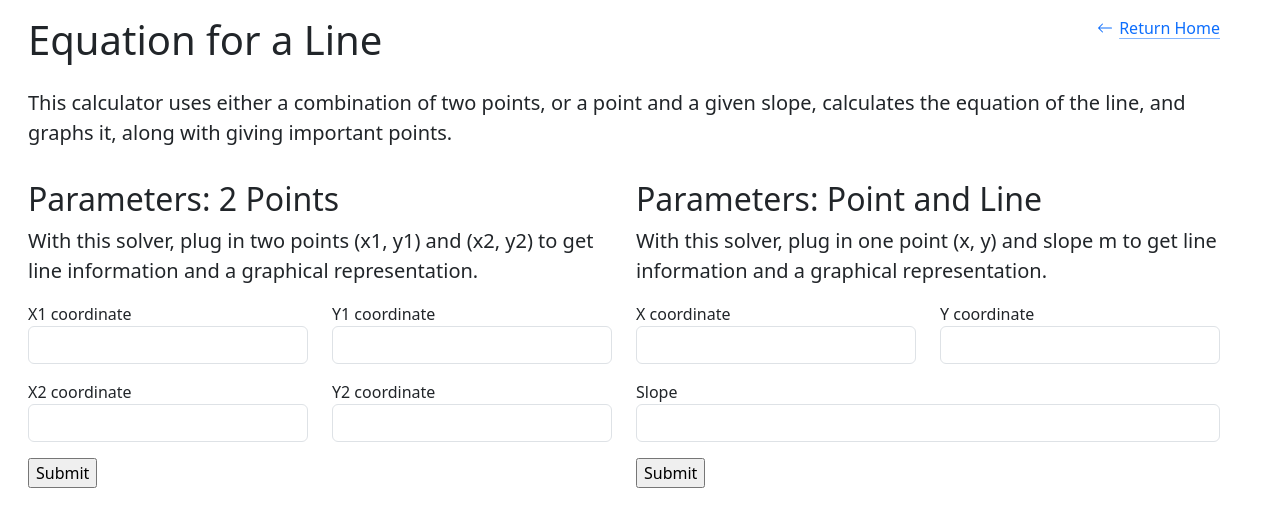
After one commit to heyitsM/kinematics-simulator, a Flask app: page /line-equation in a window 1280 px wide. The commit adds this page. Shown: the top 527 px of the page. Run offline with Flask 3, Linux system fonts and the light colour scheme.

Commit message:
working on line equation solver, still need to do graphical representation

```diff
--- a/app.py
+++ b/app.py
@@ -1,5 +1,5 @@
 from flask import Flask, render_template
-from forms import VelocityAngleHeight
+from forms import VelocityAngleHeight, TwoPointsLine, PointSlope
 import kinemath
 import os
 
@@ -77,6 +77,31 @@ def do_kinematics():
 
     return render_template('kinematics.html', form=form)
 
+@app.route('/line-equation', methods=['GET', 'POST'])
+def equation():
+    formT = TwoPointsLine()
+    formP = PointSlope()
+
+    if formT.submitT.data and formT.validate_on_submit():
+        point_1 = (formT.x_1.data, formT.y_1.data)
+        point_2 = (formT.x_2.data, formT.y_2.data)
+        slope = kinemath.linear.slope(point_1, point_2)
+        y_intercept = kinemath.linear.y_intercept(slope, point_1)
+        x_intercept = kinemath.linear.x_intercept(slope, y_intercept)
+
+        return render_template('line_equations.html', point_1=point_1,
+                               point_2=point_2, slope=slope, form=formT, form2=formP, y_int=y_intercept,
+                               x_int=x_intercept)
+
+    if formP.submitP.data and formP.validate_on_submit():
+        point_1 = (formP.x.data, formP.y.data)
+        slope = formP.m.data
+        y_intercept = kinemath.linear.y_intercept(slope, point_1)
+        x_intercept = kinemath.linear.x_intercept(slope, y_intercept)
+
+        return render_template('line_equations.html', point=point_1,
+                               slope=slope, form=formT, form2=formP, y_int=y_intercept, x_int=x_intercept)
+    return render_template('line_equations.html', form=formT, form2=formP)
 
 
 if __name__ == '__main__':
--- a/forms.py
+++ b/forms.py
@@ -35,3 +35,16 @@ class VelocityAngleHeight(FlaskForm):
     initial_height = FloatField('Initial Height', validators=[number_range(0)])
     final_surface_height = FloatField('Final Height', validators=[number_range(0)])
     submit = SubmitField('Submit')
+
+class TwoPointsLine(FlaskForm):
+    x_1 = FloatField('X1 coordinate', validators=[data_required()])
+    y_1 = FloatField('Y1 coordinate', validators=[data_required()])
+    x_2 = FloatField('X2 coordinate', validators=[data_required()])
+    y_2 = FloatField('Y2 coordinate', validators=[data_required()])
+    submitT = SubmitField('Submit')
+
+class PointSlope(FlaskForm):
+    x = FloatField('X coordinate', validators=[data_required()])
+    y = FloatField('Y coordinate', validators=[data_required()])
+    m = FloatField('Slope', validators=[data_required()])
+    submitP = SubmitField('Submit')
--- a/kinemath/__init__.py
+++ b/kinemath/__init__.py
@@ -1,2 +1,3 @@
 import kinemath.basic as basic
 import kinemath.graphing as graphing
+import kinemath.linear_calculations as linear
--- a/templates/base.html
+++ b/templates/base.html
@@ -7,6 +7,19 @@
     <link href="https://cdn.jsdelivr.net/npm/bootstrap@5.3.3/dist/css/bootstrap.min.css" rel="stylesheet" integrity="sha384-QWTKZyjpPEjISv5WaRU9OFeRpok6YctnYmDr5pNlyT2bRjXh0JMhjY6hW+ALEwIH" crossorigin="anonymous">
 </head>
 <body>
+    <div class="row ms-3 me-5 mt-3">
+        <div class="col">
+            <h1 class="mx-0 px-0">{% block displayTitle %} {% endblock %}</h1>
+        </div>
+        <div class="col text-end">
+            <a class="icon-link" href="{{ url_for('home') }}">
+                <svg xmlns="http://www.w3.org/2000/svg" width="16" height="16" fill="currentColor" class="bi bi-arrow-left" viewBox="0 0 16 16">
+                  <path fill-rule="evenodd" d="M15 8a.5.5 0 0 0-.5-.5H2.707l3.147-3.146a.5.5 0 1 0-.708-.708l-4 4a.5.5 0 0 0 0 .708l4 4a.5.5 0 0 0 .708-.708L2.707 8.5H14.5A.5.5 0 0 0 15 8"/>
+                </svg>
+                Return Home
+            </a>
+        </div>
+    </div>
     {% block body %}{% endblock %}
     <script src="https://cdn.jsdelivr.net/npm/bootstrap@5.3.3/dist/js/bootstrap.bundle.min.js" integrity="sha384-YvpcrYf0tY3lHB60NNkmXc5s9fDVZLESaAA55NDzOxhy9GkcIdslK1eN7N6jIeHz" crossorigin="anonymous"></script>
     <script src="https://cdn.jsdelivr.net/npm/@popperjs/core@2.11.8/dist/umd/popper.min.js" integrity="sha384-I7E8VVD/ismYTF4hNIPjVp/Zjvgyol6VFvRkX/vR+Vc4jQkC+hVqc2pM8ODewa9r" crossorigin="anonymous"></script>
--- /dev/null
+++ b/templates/line_equations.html
@@ -0,0 +1,149 @@
+{% extends 'base.html' %}
+
+{% block title %} Equation for a Line {% endblock %}
+{% block displayTitle %} Equation for a Line {% endblock %}
+
+{% block body %}
+    <div class="row ms-3 me-5 mt-3">
+        <p class="lead">
+            This calculator uses either a combination of two points, or a point and a given slope, calculates the
+            equation of the line, and graphs it, along with giving important points.
+        </p>
+    </div>
+
+    <div class="row ms-3 me-5 mt-3">
+        <div class="col">
+            <form method="POST" action="/line-equation">
+                {{ form.csrf_token }}
+                <h2>Parameters: 2 Points</h2>
+                <p class="lead">
+                    With this solver, plug in two points (x1, y1) and (x2, y2) to get line information and a
+                    graphical representation.
+                </p>
+                <div class="row mb-3">
+                    <div class="col form-group">
+                        {{ form.x_1.label }}
+                        {{ form.x_1(class_='form-control', size=20) }}
+                        {% if form.x_1.errors %}
+                        <ul class="errors">
+                            {% for error in form.x_1.errors %}
+                                <li>{{ error }}</li>
+                            {% endfor %}
+                        </ul>
+                        {% endif %}
+                    </div>
+                    <div class="col form-group">
+                        {{ form.y_1.label }}
+                        {{ form.y_1(class_='form-control', size=20) }}
+                        {% if form.y_1.errors %}
+                        <ul class="errors">
+                            {% for error in form.y_1.errors %}
+                                <li>{{ error }}</li>
+                            {% endfor %}
+                        </ul>
+                        {% endif %}
+                    </div>
+                </div>
+                <div class="row mb-3">
+                    <div class="col form-group">
+                        {{ form.x_2.label }}
+                        {{ form.x_2(class_='form-control', size=20) }}
+                        {% if form.x_2.errors %}
+                        <ul class="errors">
+                            {% for error in form.x_2.errors %}
+                                <li>{{ error }}</li>
+                            {% endfor %}
+                        </ul>
+                        {% endif %}
+                    </div>
+                    <div class="col form-group">
+                        {{ form.y_2.label }}
+                        {{ form.y_2(class_='form-control', size=20) }}
+                        {% if form.y_2.errors %}
+                        <ul class="errors">
+                            {% for error in form.y_2.errors %}
+                                <li>{{ error }}</li>
+                            {% endfor %}
+                        </ul>
+                        {% endif %}
+                    </div>
+                </div>
+                {{ form.submitT }}
+            </form>
+        </div>
+        <div class="col">
+            <form method="POST" action="/line-equation">
+                {{ form.csrf_token }}
+                <h2>Parameters: Point and Line</h2>
+                <p class="lead">
+                    With this solver, plug in one point (x, y) and slope m to get line information and a
+                    graphical representation.
+                </p>
+                <div class="row mb-3">
+                    <div class="col form-group">
+                        {{ form2.x.label }}
+                        {{ form2.x(class_='form-control', size=20) }}
+                        {% if form2.x.errors %}
+                        <ul class="errors">
+                            {% for error in form2.x.errors %}
+                                <li>{{ error }}</li>
+                            {% endfor %}
+                        </ul>
+                        {% endif %}
+                    </div>
+                    <div class="col form-group">
+                        {{ form2.y.label }}
+                        {{ form2.y(class_='form-control', size=20) }}
+                        {% if form2.y.errors %}
+                        <ul class="errors">
+                            {% for error in form2.y.errors %}
+                                <li>{{ error }}</li>
+                            {% endfor %}
+                        </ul>
+                        {% endif %}
+                    </div>
+                </div>
+                <div class="row mb-3">
+                    <div class="col form-group">
+                        {{ form2.m.label }}
+                        {{ form2.m(class_='form-control', size=20) }}
+                        {% if form2.m.errors %}
+                        <ul class="errors">
+                            {% for error in form2.m.errors %}
+                                <li>{{ error }}</li>
+                            {% endfor %}
+                        </ul>
+                        {% endif %}
+                    </div>
+                </div>
+                {{ form2.submitP }}
+            </form>
+        </div>
+    </div>
+
+
+    {% if point_2 %}
+        <div class="solutions row ms-3 me-5 mt-3">
+            <div class="col">
+                First point: ({{ point_1|join(', ') }}) <br />
+                Second point: ({{ point_2|join(', ') }}) <br />
+                Slope: {{ slope }} <br />
+                X-Intercept: ({{ x_int|join(', ') }})<br />
+                Y-Intercept: ({{ y_int|join(', ') }})<br />
+
+            </div>
+        </div>
+    {% endif %}
+    {% if point %}
+        <div class="solutions row ms-3 me-5 mt-3">
+            <div class="col">
+                Point: ({{ point|join(', ') }}) <br />
+                Slope: {{ slope }} <br />
+                X-Intercept: ({{ x_int|join(', ') }})<br />
+                Y-Intercept: ({{ y_int|join(', ') }})<br />
+
+            </div>
+        </div>
+    {% endif %}
+
+{% endblock %}
--- a/templates/main.html
+++ b/templates/main.html
@@ -2,14 +2,14 @@
 <html lang="en">
 <head>
     <meta charset="UTF-8">
-    <title>Welcome - A Physics Simulator</title>
+    <title>Welcome - A Physics and Math Simulator</title>
     <link href="https://cdn.jsdelivr.net/npm/bootstrap@5.3.3/dist/css/bootstrap.min.css" rel="stylesheet" integrity="sha384-QWTKZyjpPEjISv5WaRU9OFeRpok6YctnYmDr5pNlyT2bRjXh0JMhjY6hW+ALEwIH" crossorigin="anonymous">
 </head>
 <body>
     <div class="ms-3 me-5 mt-3">
         <H1>Welcome to A Physics Simulator!</H1>
-        <p class="lead">Hello. This is A Physics Simulator, a website that does quick highschool physics level calculations
-            and implements graphical representations of them. For now, only a kinematics simulator has been implemented,
+        <p class="lead">Hello. This is A Physics and Math Simulator, a website that does quick highschool physics and middle-high school math
+            level calculations and implements graphical representations of them. For now, only a kinematics simulator has been implemented,
             but in the future, I am looking to implement more simulation/calculator options! Feel free to let me know if you
         have any suggestions, by heading over to the repository and opening an issue.</p>
 
```
Also changed, not shown: kinemath/air_resistance.py (added, +23 -0 lines), kinemath/linear_calculations.py (added, +17 -0 lines), templates/kinematics.html (+8 -11 lines).
